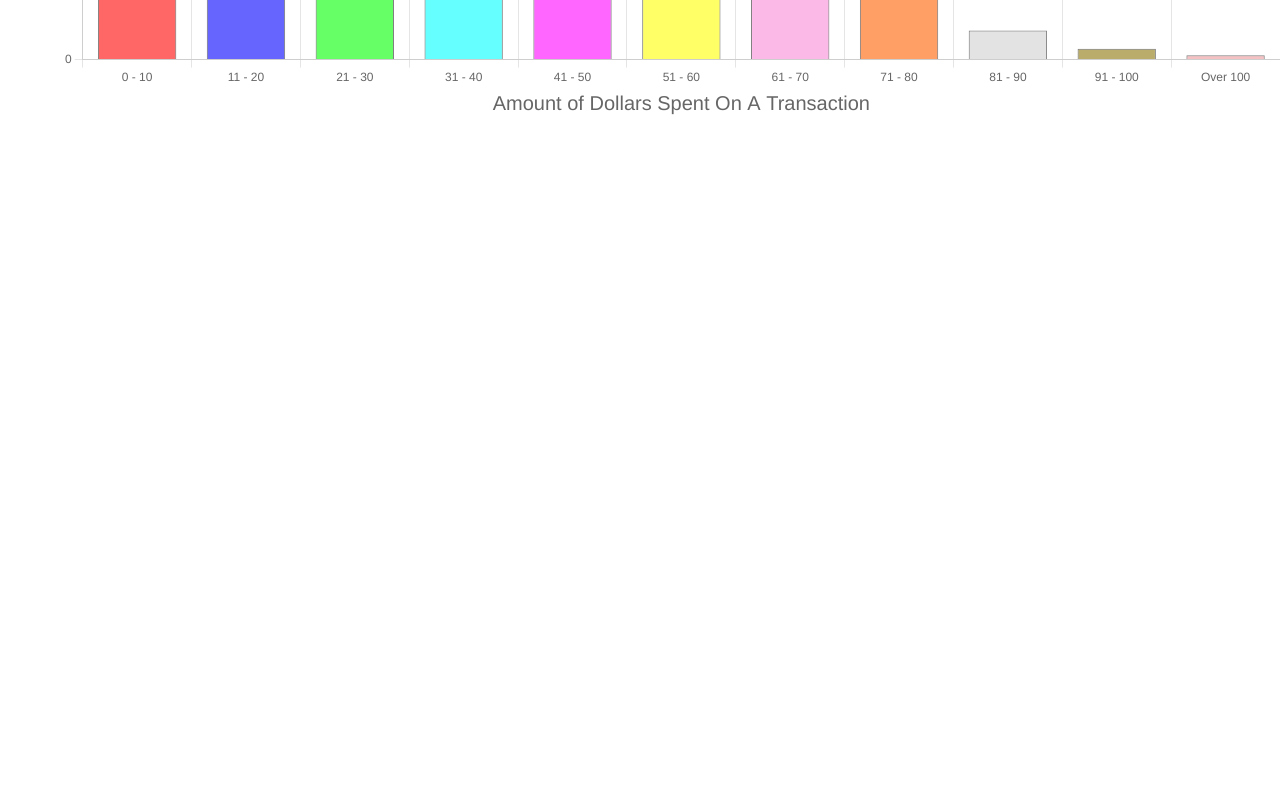
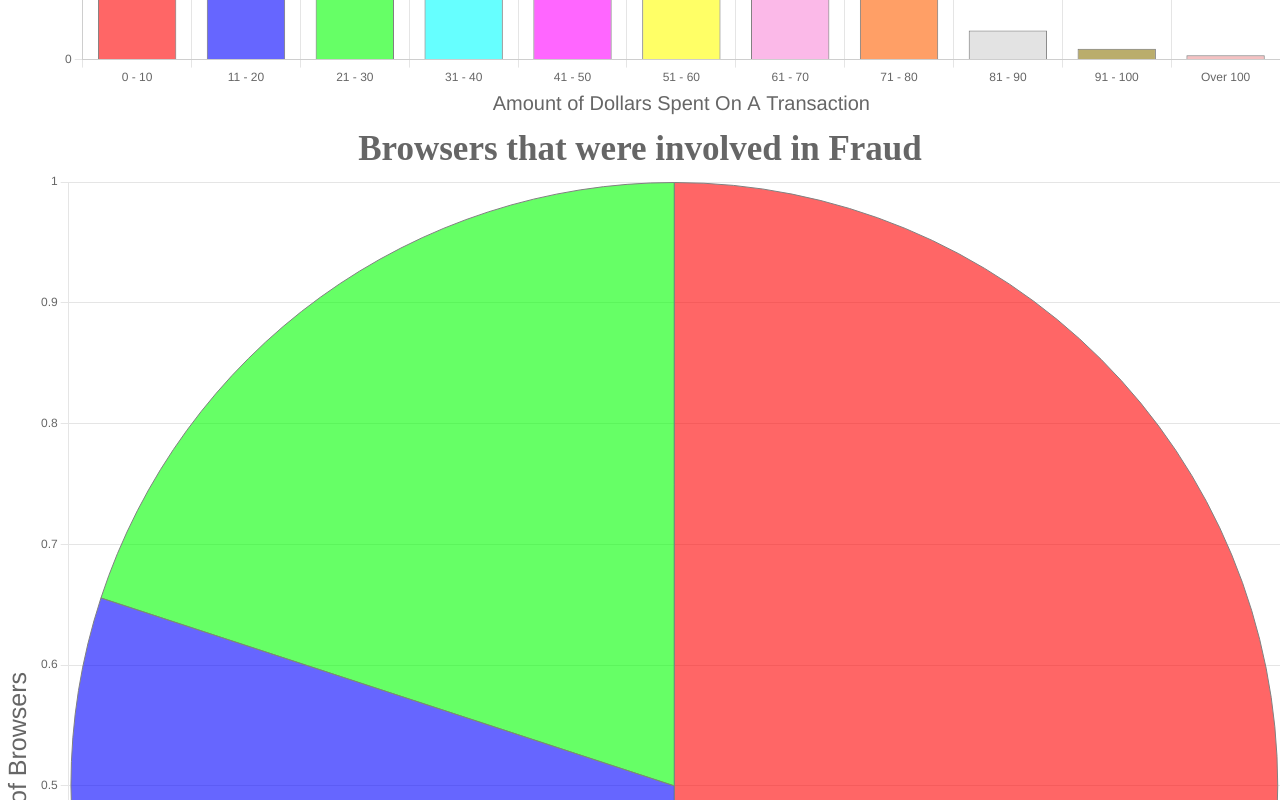
Before and after one commit to hylianmike/COMP1073-ReactProject, a React (Create React App) app: page / in a window 1280 px wide. Shown: the part 520-1320 px from the top of the page. Before the commit the page ends 800 px from the top, so only its background shows below. Built offline with nearby package versions, Linux system fonts and the light colour scheme.

Commit message:
Update App.js
added piechart to app.js

```diff
--- a/src/App.js
+++ b/src/App.js
@@ -1,10 +1,12 @@
 import { Chart as Chartjs } from 'chart.js/auto';
 import BarChart from './components/Bar'
+import PieChart from './components/Pie'
 
 function App() {
 return (
 	<div className="App">
-        <BarChart />
+        	<BarChart />
+		<PieChart />
 	</div>
 );
 }
```
